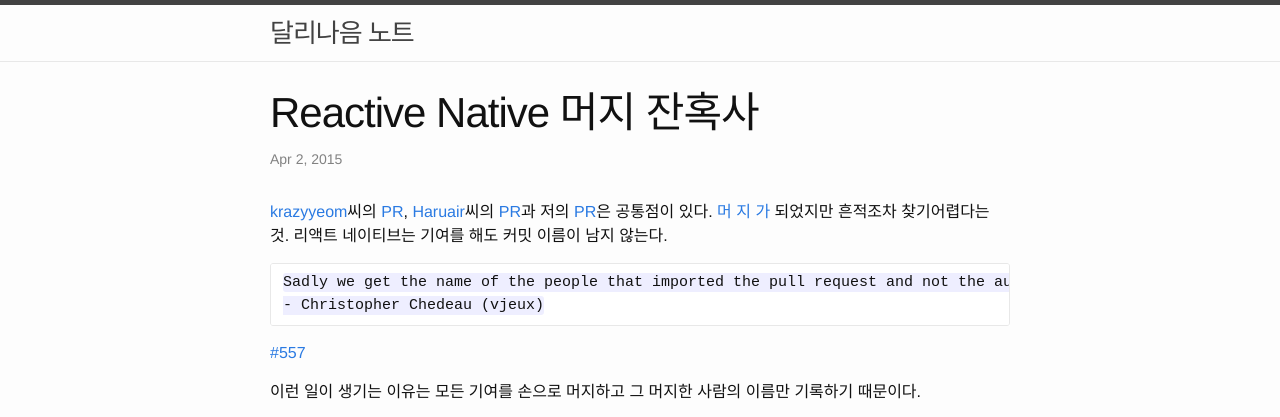
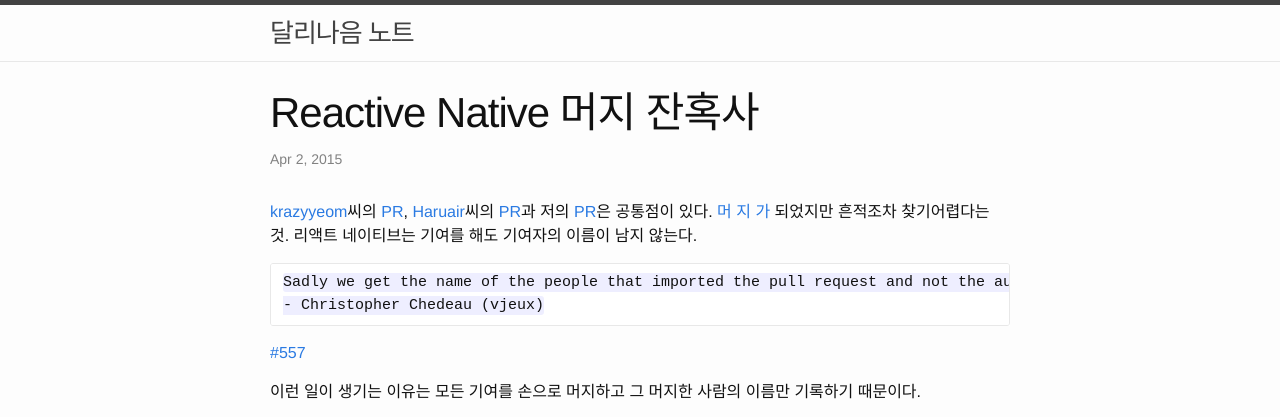
Before and after one commit to dalinaum/dalinaum.github.io, a Jekyll site: the page built from _posts/2015-04-02-horror-story-of-react-native.markdown, in a window 1280 px wide. Shown: the top 417 px of the page. Built offline with Jekyll 4.4.1, drawn with Linux system fonts in a browser that asks for light colours; Markdown is read by kramdown in place of the engine named in the settings.

Commit message:
문장 수정.

`````diff
--- a/_posts/2015-04-02-horror-story-of-react-native.markdown
+++ b/_posts/2015-04-02-horror-story-of-react-native.markdown
@@ -5,7 +5,7 @@
 categories: react ios
 ---
 
-[krazyyeom](http://www.appilogue.kr/)씨의 [PR](https://github.com/facebook/react-native/pull/598), [Haruair](http://haruair.com/)씨의 [PR](https://github.com/facebook/react-native/pull/340)과 저의 [PR](https://github.com/facebook/react-native/pull/344)은 공통점이 있다. [머 ](https://github.com/facebook/react-native/commit/db3a724bb25d0a6c17d563be624c04621643995a)[지 ](https://github.com/facebook/react-native/commit/9a4ee17adba756e676ea2585e13ca4e5884801a5)[가 ](https://github.com/facebook/react-native/commit/31c4ff0dd62ee705353c2b4de916a151f89410d4) 되었지만 흔적조차 찾기어렵다는 것. 리액트 네이티브는 기여를 해도 커밋 이름이 남지 않는다.
+[krazyyeom](http://www.appilogue.kr/)씨의 [PR](https://github.com/facebook/react-native/pull/598), [Haruair](http://haruair.com/)씨의 [PR](https://github.com/facebook/react-native/pull/340)과 저의 [PR](https://github.com/facebook/react-native/pull/344)은 공통점이 있다. [머 ](https://github.com/facebook/react-native/commit/db3a724bb25d0a6c17d563be624c04621643995a)[지 ](https://github.com/facebook/react-native/commit/9a4ee17adba756e676ea2585e13ca4e5884801a5)[가 ](https://github.com/facebook/react-native/commit/31c4ff0dd62ee705353c2b4de916a151f89410d4) 되었지만 흔적조차 찾기어렵다는 것. 리액트 네이티브는 기여를 해도 기여자의 이름이 남지 않는다.
 
 ````
 Sadly we get the name of the people that imported the pull request and not the author of the pull request. I'm looking to see if there's a quick fix we can do as it really sucks to lose attribution.
`````
